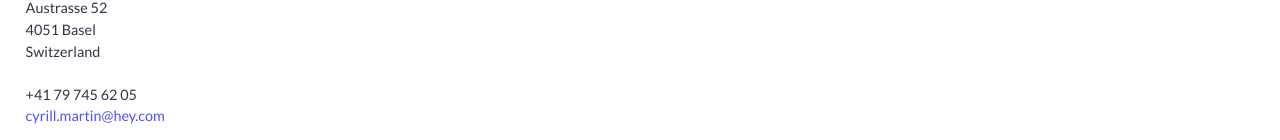
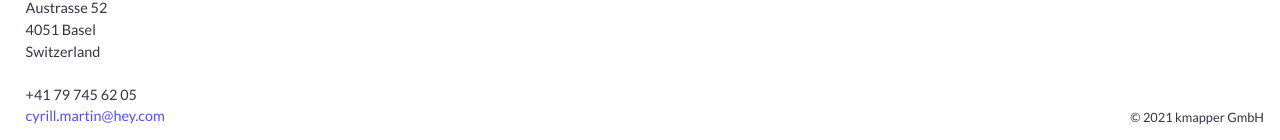
Before and after one commit to cyrill-martin/kmapper.com, a Jekyll site: the page built from index.md, in a window 1280 px wide. Shown: the part 757-897 px from the top of the page. Built offline with Jekyll 4.4.1, drawn with Linux system fonts in a browser that asks for light colours.

Commit message:
Add copyright statement

```diff
--- a/_includes/footer.html
+++ b/_includes/footer.html
@@ -12,3 +12,6 @@
   {{ site.telephone }}<br>
   <a href="mailto:cyrill.martin@hey.com">{{ site.email }}</a>
 </div>
+<div class="copyright-statement">
+  &#169; {{ 'now' | date: "%Y" + 1 }} kmapper GmbH
+</div>
--- a/_sass/kmapper.scss
+++ b/_sass/kmapper.scss
@@ -99,7 +99,6 @@ ul {
 			  &:hover {
 			    color: white;
 			    background: #43A6DD
-			    // background: #5153FE;
 			  }
 			}
 		}
@@ -114,6 +113,13 @@ ul {
 	position: fixed;
 	bottom: $margin*2;
 	font-size: 0.9em;
+}
+
+.copyright-statement {
+	position: fixed;
+	bottom: $margin*2;
+	right: $margin*2;
+	font-size: 0.8rem;
 }
 
 .service-terms {
@@ -223,6 +229,13 @@ ul {
 		left: 0;
 	}
 
+	.copyright-statement {
+		position: relative;
+		top: 0;
+		left: 0;
+		float: right;
+	}
+
 
 	.service-image {
 		text-align: center;
```
